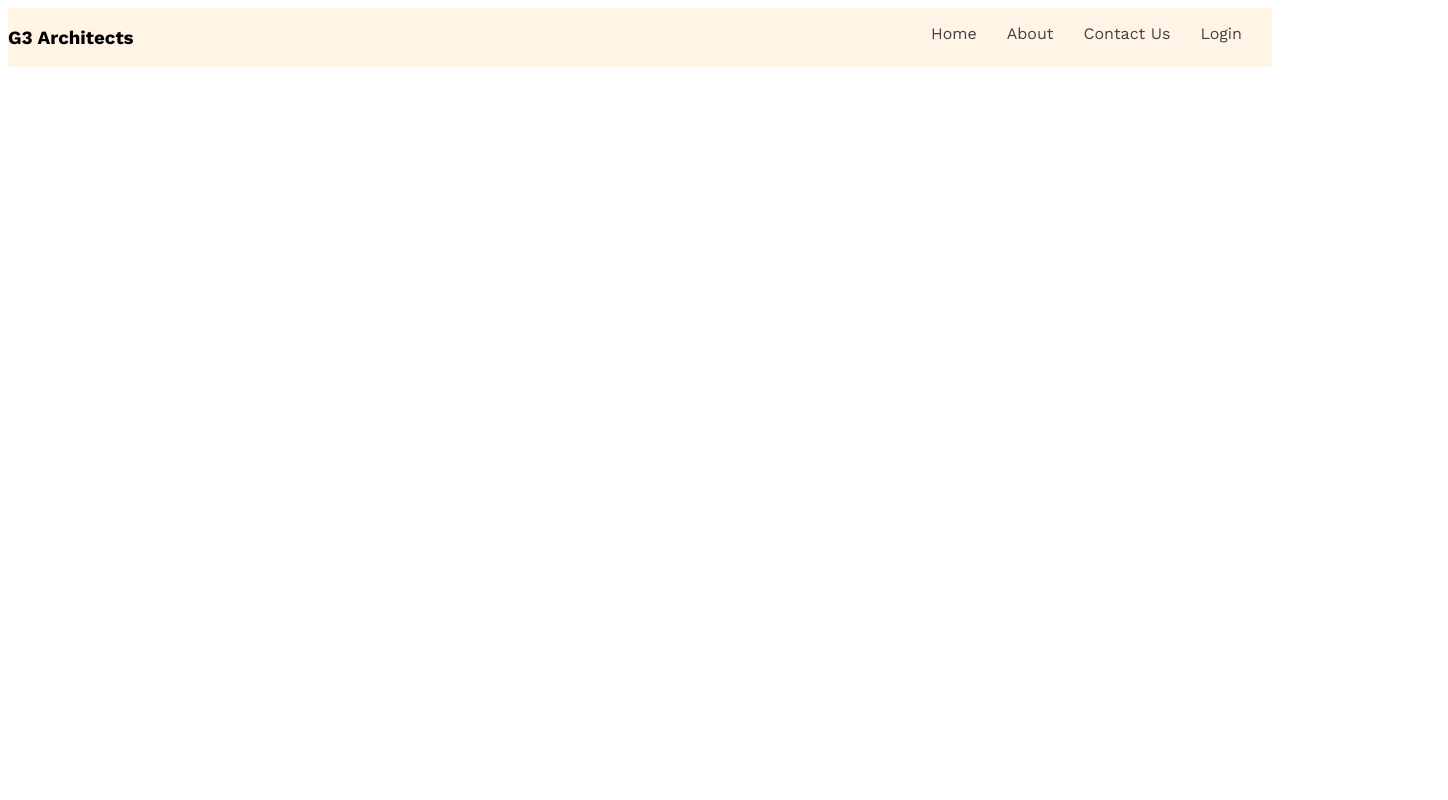
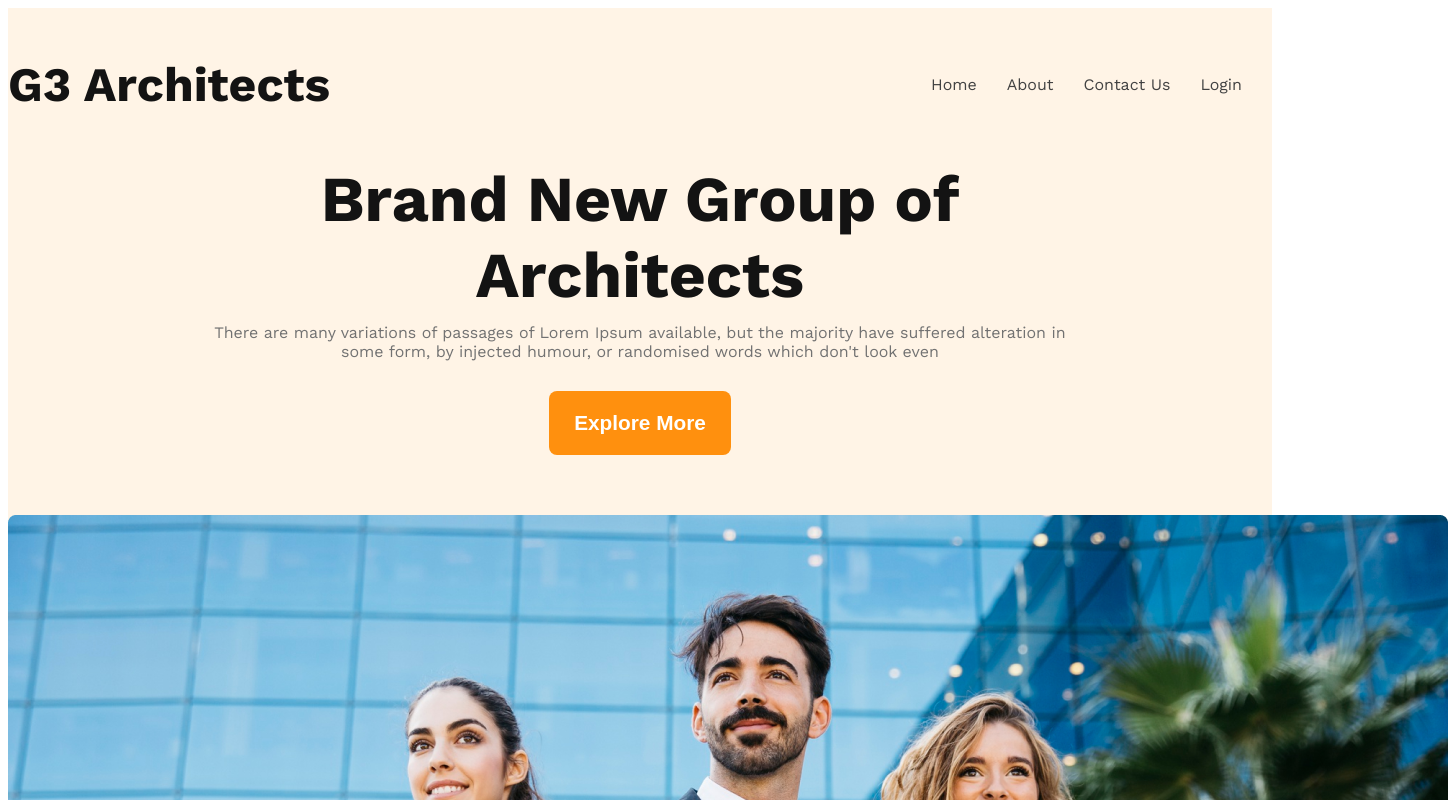
Before and after one commit to khalidhossain5000/my-g3-architects-full-website, a plain HTML site: page index.html in a window 1280 px wide. Shown: the top 800 px of the page, 1448 px wide, since content can reach past the window. Drawn offline with nearby package versions, Linux system fonts and the light colour scheme.

Commit message:
banner section added

```diff
--- a/index.html
+++ b/index.html
@@ -9,7 +9,7 @@
 <body class="work-sans-font">
     <header class="bg-light">
         <nav class="navbar display-flex">
-            <h3 class="brand">G3 Architects</h3>
+            <h3 class="brand dark-01">G3 Architects</h3>
 
             <ul class="nav-links display-flex">
                 <li class="link-item"><a href="" class="nav-link dark-02">Home</a></li>
@@ -20,7 +20,12 @@
         </nav>
 
         <div class="banner">
-
+            <div class="banner-content">
+                <h3 class="banner-title dark-01">Brand New Group of Architects</h3>
+                <p class="banner-description dark-03">There are many variations of passages of Lorem Ipsum available, but the majority have suffered alteration in some form, by injected humour, or randomised words which don't look even</p>
+                <button class="btn-primary">Explore More</button>
+            </div>
+            <img src="images/banner.png" alt="">
         </div>
 
     </header>
--- a/styles/architects.css
+++ b/styles/architects.css
@@ -28,10 +28,20 @@
 .dark-03{
     color: #727272;
 }
-
+/* button styles  */
+.btn-primary{
+    padding: 20px 25px ;
+    color: white;
+    font-size: 1.3rem;
+    font-weight: 600;
+    background-color: #FF900E;
+    border: none;
+    border-radius: 8px;
+}
 /* nav css start  */
 .navbar{
     justify-content: space-between;
+    align-items: center ;
 }
 .link-item{
     list-style: none;
@@ -41,8 +51,32 @@
 .nav-link{
     text-decoration: none;
 }
-
-.banner,.navbar{
+.brand{
+    font-size: 3rem;
+    font-weight: bold;
+}
+.banner, .navbar{
     max-width: 1440px;
     margin: 0 auto;
 }
+
+/* banner css start  */
+.banner-content{
+    text-align: center;
+    margin-bottom: 60px;
+}
+.banner-title{
+    font-size: 4rem;
+    font-weight: bold;
+    width: 850px;
+    margin: 0 auto;
+}
+.banner-description {
+    font-size: 1rem;
+    width: 860px;
+    margin: 10px auto 0px auto;
+}
+
+.btn-primary{
+    margin-top: 30px;
+}
```
